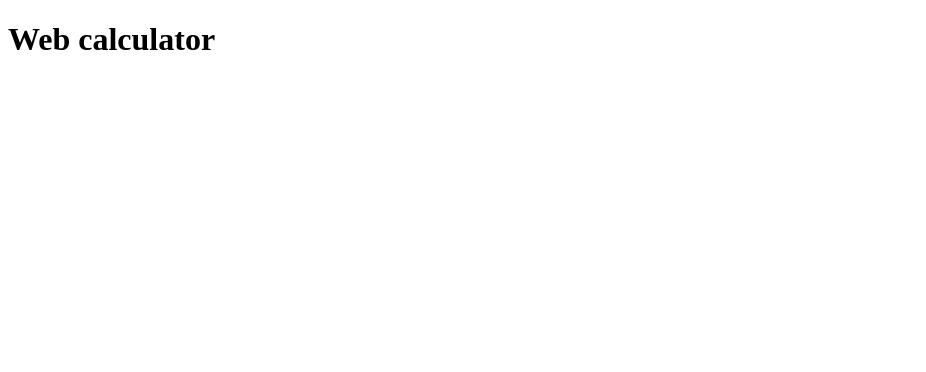
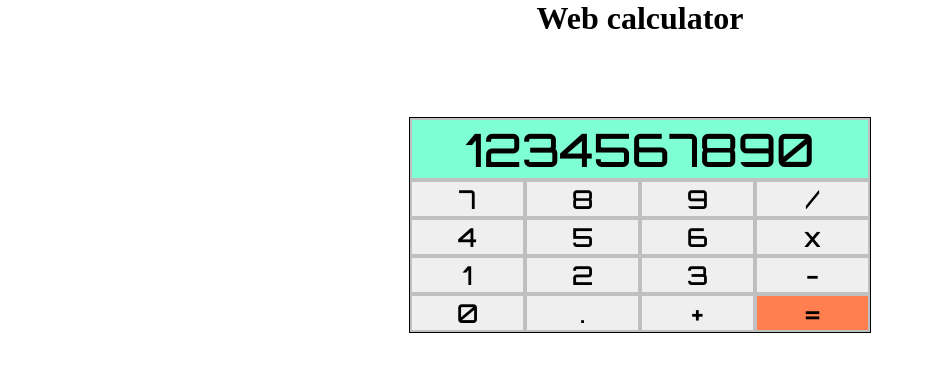
Before and after one commit to tho-daskalakis/calculator, a plain HTML site: page index.html in a window 1280 px wide. Shown: the whole page, without its empty margins (0-926 px from the left). Drawn offline with Linux system fonts and the light colour scheme.

Commit message:
Add basic calculator interface
Add a calculator display with background color.

Add calculator buttons.

Apply a calculator font on calculator elements.

```diff
--- a/index.html
+++ b/index.html
@@ -7,8 +7,37 @@
     <title>Web calculator</title>
     <link rel="stylesheet" href="./styles.css">
     <script src="./script.js" defer></script>
+
+    <link rel="preconnect" href="https://fonts.googleapis.com">
+    <link rel="preconnect" href="https://fonts.gstatic.com" crossorigin>
+    <link href="https://fonts.googleapis.com/css2?family=Orbitron:wght@500&display=swap"
+    rel="stylesheet">
 </head>
 <body>
-    <h1>Web calculator</h1>
+    <h1 class="centered">Web calculator</h1>
+
+    <div id="container" class="centered">
+        <div id="calculator">
+            <div id="display">1234567890</div>
+            <div id="buttons">
+                <button id="7">7</button>
+                <button id="8">8</button>
+                <button id="9">9</button>
+                <button id="/">/</button>
+                <button id="4">4</button>
+                <button id="5">5</button>
+                <button id="6">6</button>
+                <button id="times">x</button>
+                <button id="1">1</button>
+                <button id="2">2</button>
+                <button id="3">3</button>
+                <button id="minus">-</button>
+                <button id="0">0</button>
+                <button id="dot">.</button>
+                <button id="plus">+</button>
+                <button id="equals">=</button>
+            </div>
+        </div>
+    </div>
 </body>
 </html>
--- a/script.js
+++ b/script.js
@@ -0,0 +1,13 @@
+// Calculator functions
+
+function add(a, b) { return a + b;}
+
+function subtract(a, b) { return a - b;}
+
+function multiply(a, b) { return a * b; }
+
+function divide(a, b) { return a / b; }
+
+function operate(operator, a, b) {
+    if (operator === '+') { return add(a, b); }
+}
--- a/styles.css
+++ b/styles.css
@@ -0,0 +1,50 @@
+body {
+    margin: 0%;
+    height: 100vh;
+    display: block;
+}
+
+.centered {
+    margin: auto;
+    width: 50%;
+    text-align: center;
+}
+
+#container {
+    margin-top: 10vh;
+    font-size: 46px;
+}
+
+#calculator {
+    border: solid 1px black;
+    display: flex;
+    flex-direction: column;
+    width: 460px;
+    margin: auto;
+}
+
+#calculator #display {
+    border: solid 2px silver;
+    font-family: 'Orbitron', sans-serif;
+    min-height: 24px;
+    background-color: aquamarine;
+}
+
+#calculator #buttons {
+    display: grid;
+    grid-template-columns: repeat(4, 1fr);
+}
+
+#calculator button {
+    font-family: 'Orbitron', sans-serif;
+    font-size: 26px;
+    border: solid 2px silver;
+}
+
+#calculator button:hover {
+    background-color: bisque;
+}
+
+#equals {
+    background-color: coral;
+}
```
